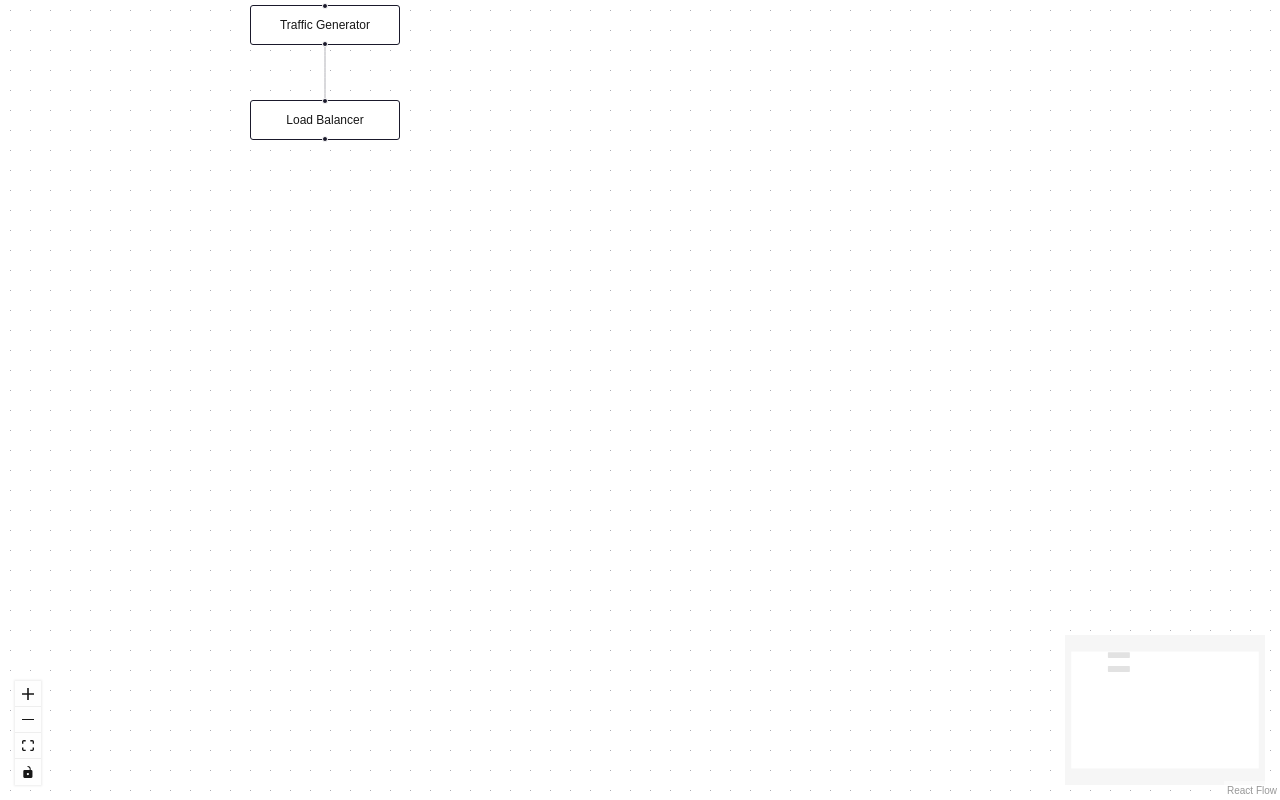
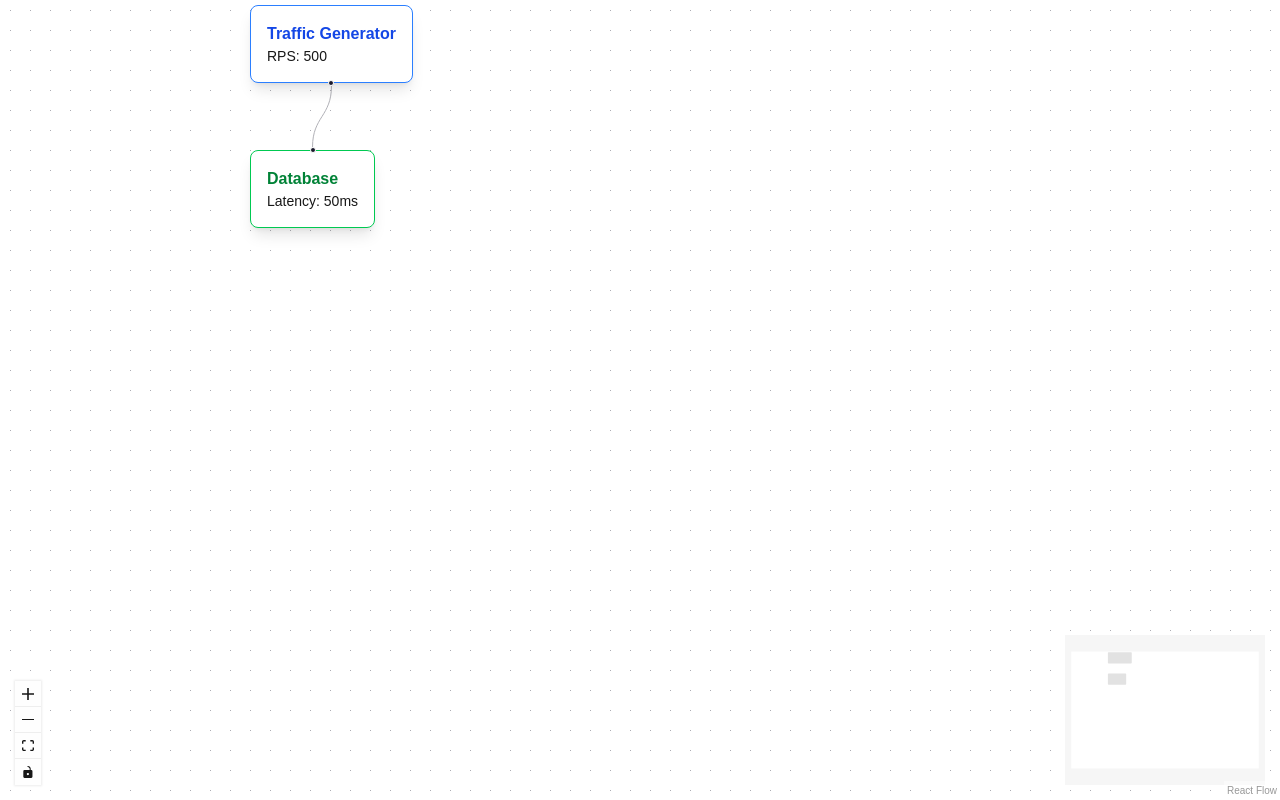
Before and after one commit to ANSHSINGH050404/stackstress, a Next.js app: page / in a window 1280 px wide. Built offline with nearby package versions, Linux system fonts and the light colour scheme.

Commit message:
feat: implement custom reactflow nodes for traffic-generator and database

```diff
--- a/components/SimulationCanvas.tsx
+++ b/components/SimulationCanvas.tsx
@@ -16,10 +16,27 @@ import {
 } from '@xyflow/react';
 import '@xyflow/react/dist/style.css';
 import { useState, useCallback } from 'react';
+import TrafficGeneratorNode from './nodes/TrafficGeneratorNode';
+import DatabaseNode from './nodes/DatabaseNode';
+
+const nodeTypes = {
+  trafficGenerator: TrafficGeneratorNode,
+  database: DatabaseNode,
+};
 
 const initialNodes: Node[] = [
-  { id: '1', data: { label: 'Traffic Generator' }, position: { x: 250, y: 5 } },
-  { id: '2', data: { label: 'Load Balancer' }, position: { x: 250, y: 100 } },
+  {
+    id: '1',
+    type: 'trafficGenerator',
+    data: { rps: 500 },
+    position: { x: 250, y: 5 }
+  },
+  {
+    id: '2',
+    type: 'database',
+    data: { latency: 50 },
+    position: { x: 250, y: 150 }
+  },
 ];
 
 const initialEdges: Edge[] = [{ id: 'e1-2', source: '1', target: '2' }];
@@ -46,6 +63,7 @@ export default function SimulationCanvas() {
       <ReactFlow
         nodes={nodes}
         edges={edges}
+        nodeTypes={nodeTypes}
         onNodesChange={onNodesChange}
         onEdgesChange={onEdgesChange}
         onConnect={onConnect}
--- /dev/null
+++ b/components/nodes/DatabaseNode.tsx
@@ -0,0 +1,11 @@
+import { Handle, Position } from '@xyflow/react';
+
+export default function DatabaseNode({ data }: { data: any }) {
+  return (
+    <div className="p-4 bg-white border border-green-500 rounded-lg shadow-lg">
+      <h3 className="font-bold text-green-700">Database</h3>
+      <p className="text-sm">Latency: {data.latency || 10}ms</p>
+      <Handle type="target" position={Position.Top} />
+    </div>
+  );
+}
--- /dev/null
+++ b/components/nodes/TrafficGeneratorNode.tsx
@@ -0,0 +1,11 @@
+import { Handle, Position } from '@xyflow/react';
+
+export default function TrafficGeneratorNode({ data }: { data: any }) {
+  return (
+    <div className="p-4 bg-white border border-blue-500 rounded-lg shadow-lg">
+      <h3 className="font-bold text-blue-700">Traffic Generator</h3>
+      <p className="text-sm">RPS: {data.rps || 100}</p>
+      <Handle type="source" position={Position.Bottom} />
+    </div>
+  );
+}
```
